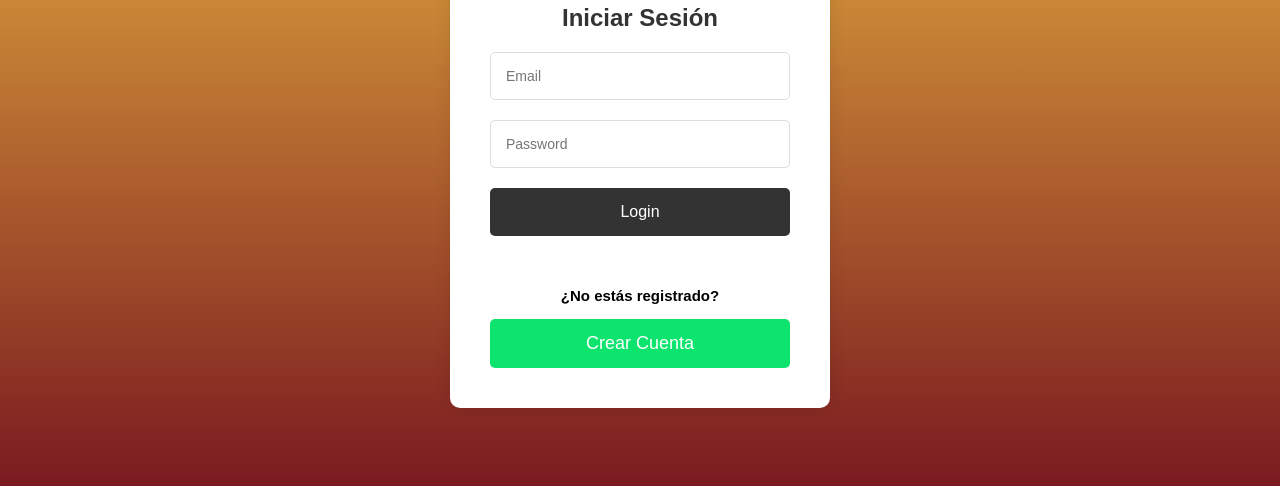
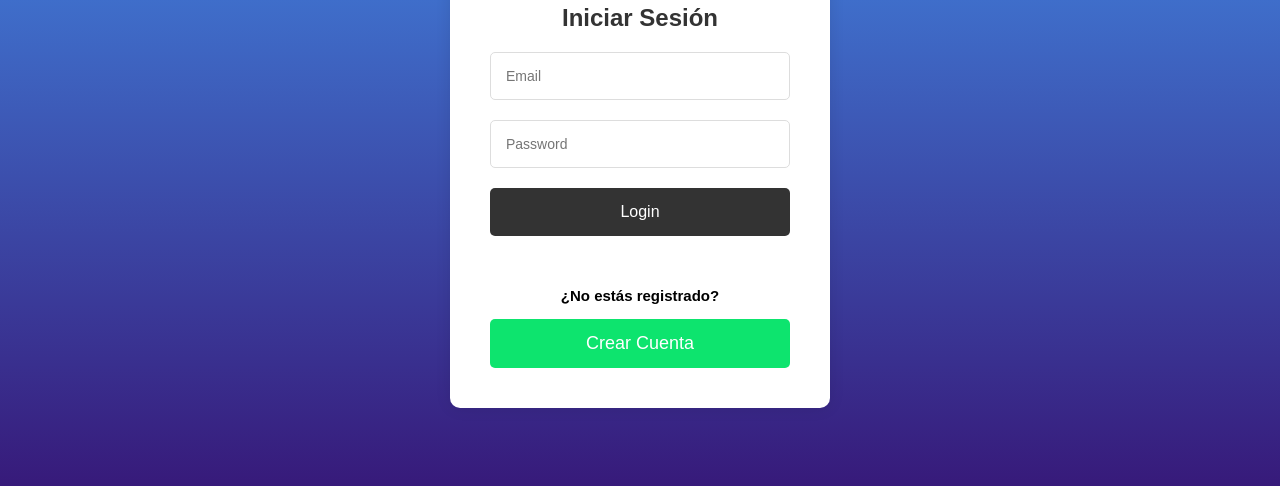
Before and after one commit to KmiloRe/PrestigeFood, a website with bundled scripts: page public/login.html in a window 1280 px wide. Shown: the part 314-800 px from the top of the page. Built offline with nearby package versions, Linux system fonts and the light colour scheme.

Commit message:
feat: minor changes

```diff
--- a/public/css/sty.css
+++ b/public/css/sty.css
@@ -1,7 +1,7 @@
 body, html {
     height: 100%;
     font-family: 'Poppins', sans-serif;
-    background: linear-gradient(to top, #7a1a20 0%, #fece44 100%);
+    background: linear-gradient(to top, #371a7a 0%, #44a4fe 100%);
     display: flex;
     justify-content: center;
     align-items: center;
```
Also changed, not shown: 2 other files.
